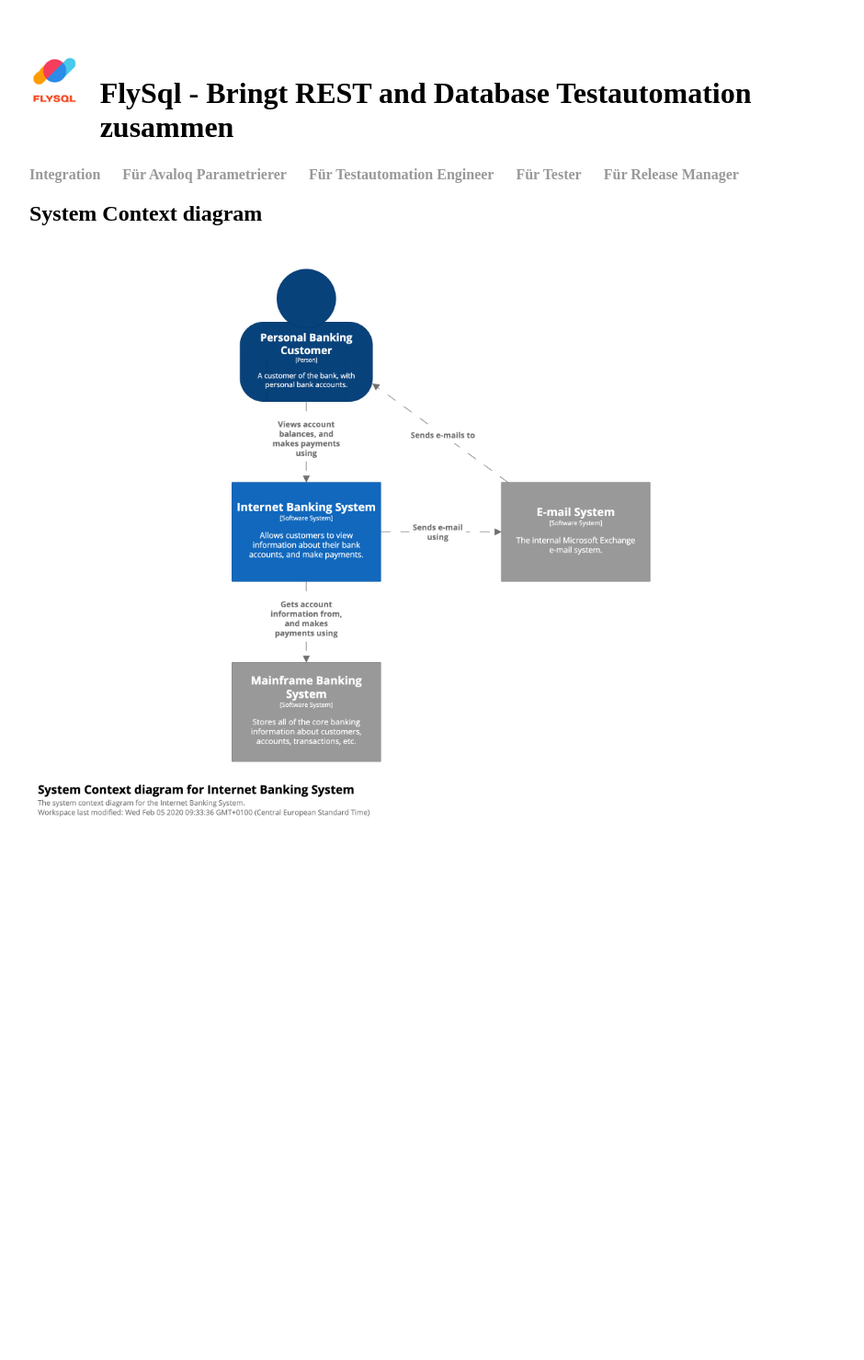
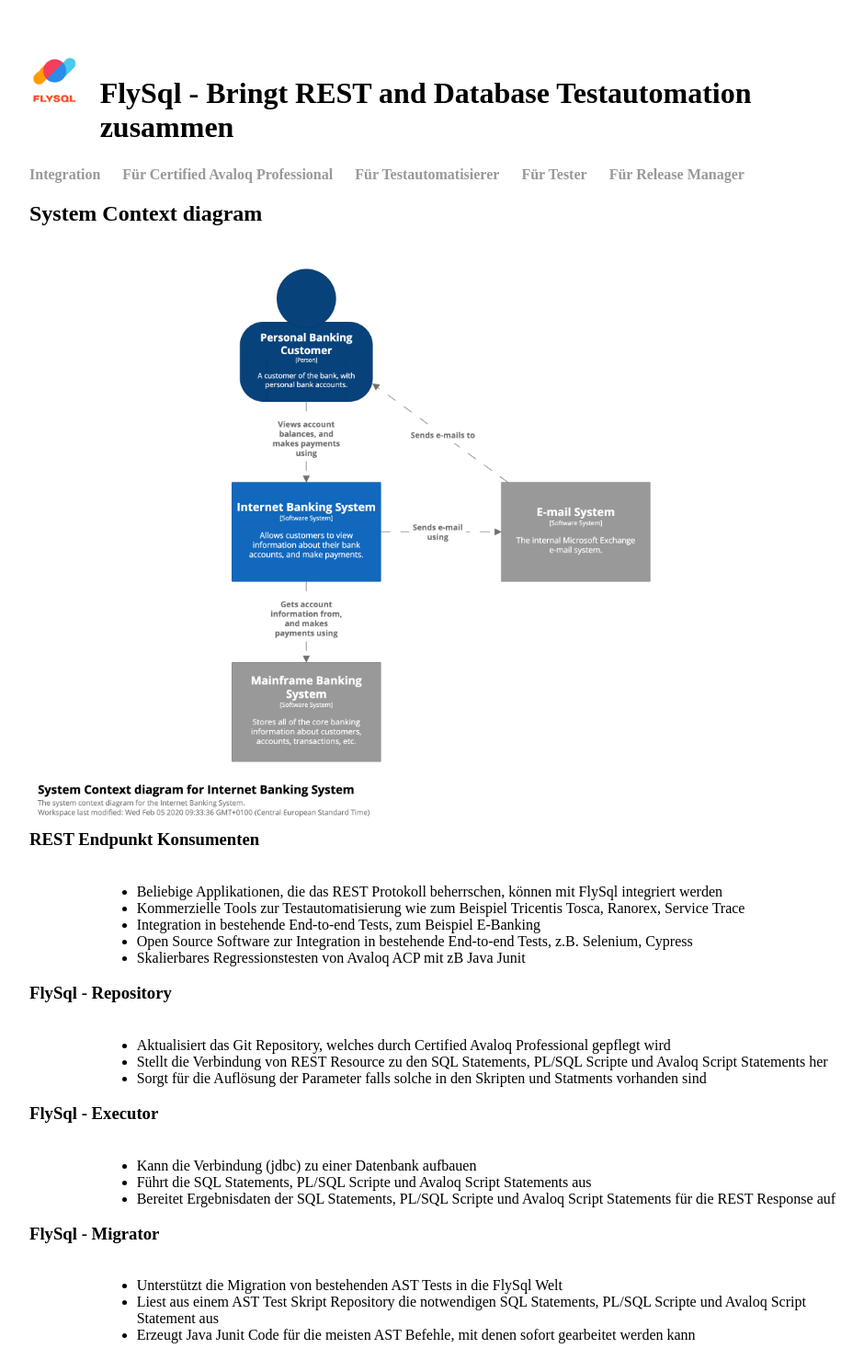
Before and after one commit to flysql/flysql.github.io, a Jekyll site: the page built from integration/index.html, in a window 1280 px wide. Shown: the whole page at 92% size, without its empty margins (160-1100 px from the left). Built offline with Jekyll 4.4.1, drawn with Linux system fonts in a browser that asks for light colours; before the commit the page ends 902 px from its top, so only the background shows below that.

Commit message:
adds contents to integration

```diff
--- a/_layouts/default.html
+++ b/_layouts/default.html
@@ -23,8 +23,8 @@
 	<nav>
 		<ul>
 			<li><a href="/integration">Integration</a></li>
-			<li><a href="/">Für Avaloq Parametrierer</a></li>
-			<li><a href="/">Für Testautomation Engineer</a></li>
+			<li><a href="/">Für Certified Avaloq Professional</a></li>
+			<li><a href="/">Für Testautomatisierer</a></li>
 			<li><a href="/">Für Tester</a></li>
 			<li><a href="/">Für Release Manager</a></li>
 		</ul>
--- a/integration/index.html
+++ b/integration/index.html
@@ -6,7 +6,53 @@
 	<h2>System Context diagram</h2>
 	<div class="row">
 		<div class="col-12">
-		<img src="/images/integration.system-context-diagram.png" alt="System Context diagram" width=100%/>
+			<img src="/images/integration.system-context-diagram.png" alt="System Context diagram" width=100%/>
+		</div>
 	</div>
+	<h3>REST Endpunkt Konsumenten</h3>
+	<div class="row">
+		<div class="col-1"></div>
+		<div class="col-11">
+			<ul>
+				<li>Beliebige Applikationen, die das REST Protokoll beherrschen, können mit FlySql integriert werden</li>
+				<li>Kommerzielle Tools zur Testautomatisierung wie zum Beispiel Tricentis Tosca, Ranorex, Service Trace</li>
+				<li>Integration in bestehende End-to-end Tests, zum Beispiel E-Banking</li>
+				<li>Open Source Software zur Integration in bestehende End-to-end Tests, z.B. Selenium, Cypress</li>
+				<li>Skalierbares Regressionstesten von Avaloq ACP mit zB Java Junit</li>
+			</ul>
+		</div>
+	</div>
+	<h3>FlySql - Repository</h3>
+	<div class="row">
+		<div class="col-1"></div>
+		<div class="col-11">
+			<ul>
+				<li>Aktualisiert das Git Repository, welches durch Certified Avaloq Professional gepflegt wird</li>
+				<li>Stellt die Verbindung von REST Resource zu den SQL Statements, PL/SQL Scripte und Avaloq Script Statements her</li>
+				<li>Sorgt für die Auflösung der Parameter falls solche in den Skripten und Statments vorhanden sind</li>
+			</ul>
+		</div>
+	</div>
+	<h3>FlySql - Executor</h3>
+	<div class="row">
+		<div class="col-1"></div>
+		<div class="col-11">
+			<ul>
+				<li>Kann die Verbindung (jdbc) zu einer Datenbank aufbauen</li>
+				<li>Führt die SQL Statements, PL/SQL Scripte und Avaloq Script Statements aus</li>
+				<li>Bereitet Ergebnisdaten der SQL Statements, PL/SQL Scripte und Avaloq Script Statements für die REST Response auf</li>
+			</ul>
+		</div>
+	</div>
+	<h3>FlySql - Migrator</h3>
+	<div class="row">
+		<div class="col-1"></div>
+		<div class="col-11">
+			<ul>
+				<li>Unterstützt die Migration von bestehenden AST Tests in die FlySql Welt</li>
+				<li>Liest aus einem AST Test Skript Repository die notwendigen SQL Statements, PL/SQL Scripte und Avaloq Script Statement aus</li>
+				<li>Erzeugt Java Junit Code für die meisten AST Befehle, mit denen sofort gearbeitet werden kann</li>
+			</ul>
+		</div>
 	</div>
 </div>
```
